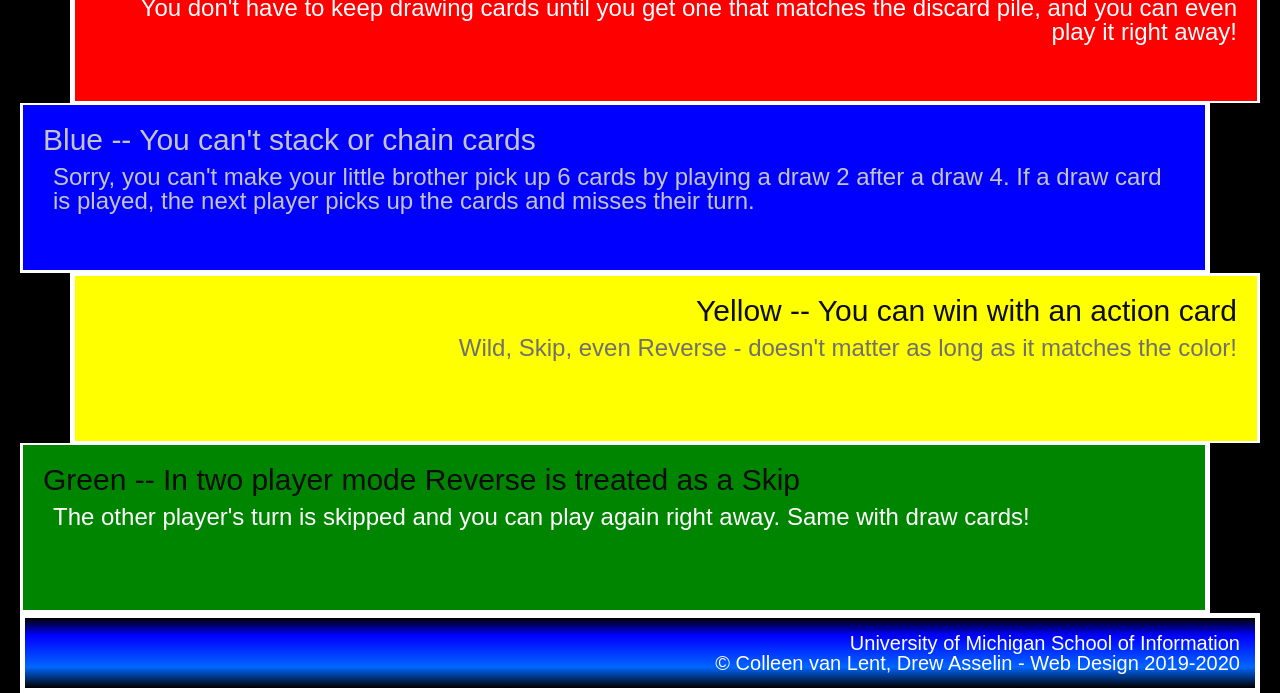
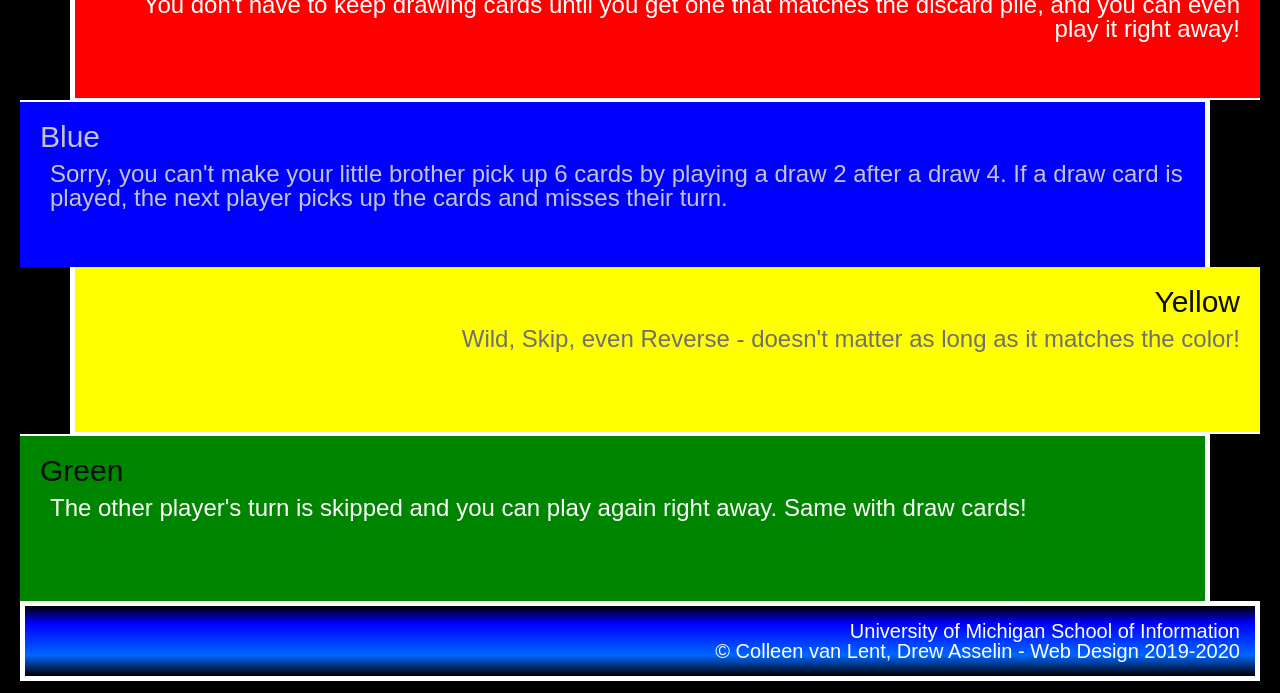
Before and after one commit to camnic/css_practice, a plain HTML site: page index.html in a window 1280 px wide. Shown: the part 595-1288 px from the top of the page. Drawn offline with Linux system fonts and the light colour scheme.

Commit message:
Corrected divs

```diff
--- a/css/style.css
+++ b/css/style.css
@@ -53,6 +53,8 @@ div.red {
     margin-left: 50px;
     border-bottom: 2px solid #FFFFFF;
     border-left: 5px solid #FFFFFF;
+    border-right: none;
+    border-top: none;
 }
 
 div.blue {
@@ -61,6 +63,12 @@ div.blue {
     margin-right: 50px;
     border-right: 5px solid #FFFFFF;
     border-top: 2px solid #FFFFFF;
+    border-left: none;
+    border-bottom: none;
+    color: #C4C4C4;
+}
+
+div.blue h2 {
     color: #C4C4C4;
 }
 
@@ -70,6 +78,8 @@ div.yellow {
     margin-left: 50px;
     border-bottom: 2px solid #FFFFFF;
     border-left: 5px solid #FFFFFF;
+    border-right: none;
+    border-top: none;
     color: #707070;
 }
 
@@ -79,6 +89,8 @@ div.green {
     margin-right: 50px;
     border-right: 5px solid #FFFFFF;
     border-top: 2px solid #FFFFFF;
+    border-left: none;
+    border-bottom: none;
 }
 
 footer {
--- a/index.html
+++ b/index.html
@@ -5,7 +5,7 @@
   <meta name="viewport" content="width=device-width, initial-scale=1.0">
  <title>4 Uno Rules You're Playing Wrong</title>
 
-<link rel="stylesheet" type="text/css" href="css/html5reset.css">
+<link rel="stylesheet" type="text/css" href="css/reset.css">
 <link rel="stylesheet" type="text/css" href="css/style.css">
 <link rel="icon" type="image/png" href="path/to/favicon.png">
 </head>
@@ -19,19 +19,19 @@
         Here are some rules you're probably playing incorrectly.</p>
     </div>
     <div class="red">
-      <h2>Red -- If you don't have a card to play, you only have to pick up one card</h2>
+      <h2>Red</h2>
       <p>You don't have to keep drawing cards until you get one that matches the discard pile, and you can even play it right away!</p>
     </div>
     <div class="blue">
-      <h3>Blue -- You can't stack or chain cards</h3>
+      <h2>Blue</h2>
       <p>Sorry, you can't make your little brother pick up 6 cards by playing a draw 2 after a draw 4. If a draw card is played, the next player picks up the cards and misses their turn.</p>
     </div>
     <div class="yellow">
-      <h2>Yellow --  You can win with an action card</h2>
+      <h2>Yellow</h2>
       <p>Wild, Skip, even Reverse - doesn't matter as long as it matches the color!</p>
     </div>
     <div class="green">
-      <h2>Green -- In two player mode Reverse is treated as a Skip</h2>
+      <h2>Green</h2>
       <p>The other player's turn is skipped and you can play again right away. Same with draw cards!</p>
     </div>
   </main>
```
Also changed, not shown: 1 other file.
